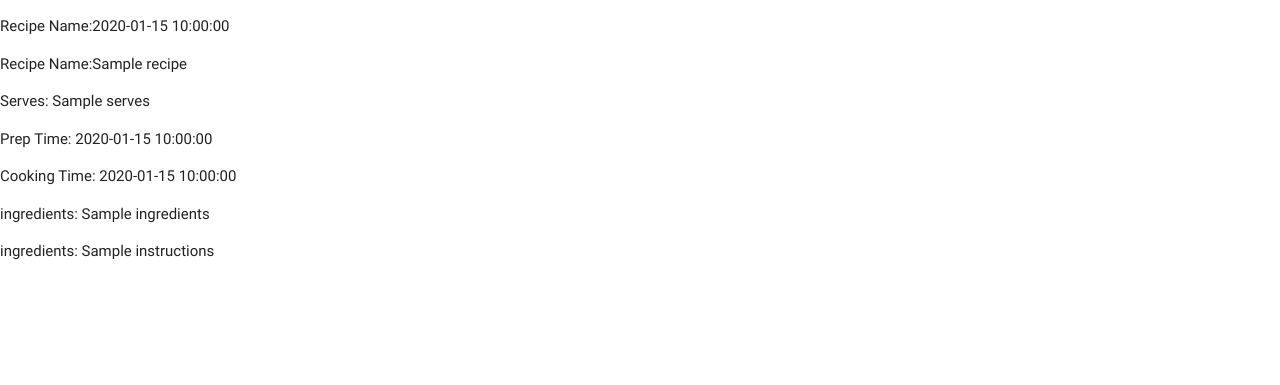
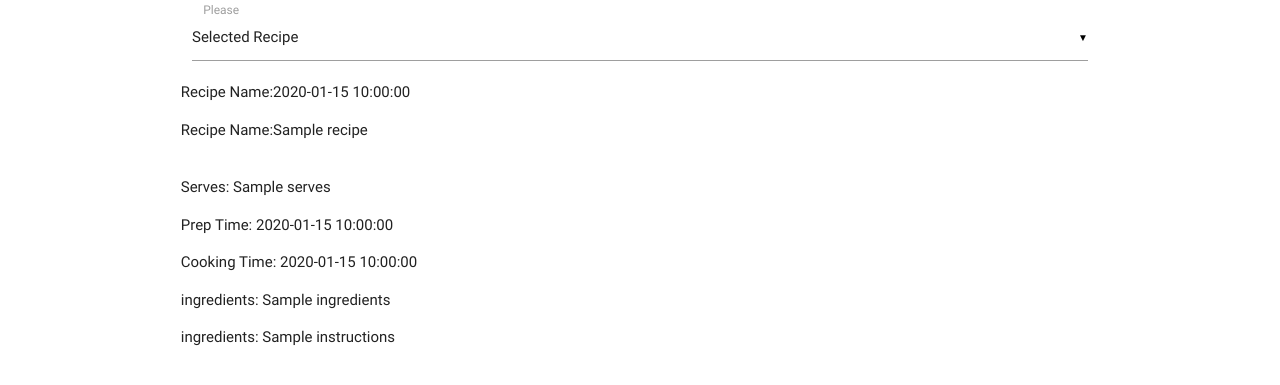
Before and after one commit to Code-Institute-Submissions/the-recipe-book-group, a Flask app: template templates/displayrecipe.html in a window 1280 px wide. Shown: the top 385 px of the page. Run offline with Flask 2, Linux system fonts and the light colour scheme; the template is opened without the code that fills it: most values are stand-ins (such as "Sample title", 1, 10 or a date in 2020); some libraries are stand-ins or nearby versions.

Commit message:
Display recipe not working

```diff
--- a/templates/addrecipe.html
+++ b/templates/addrecipe.html
@@ -1,4 +1,5 @@
 {% extends 'base.html' %}
+
 {% block content %}
 
 <div class="add_header">
--- a/templates/base.html
+++ b/templates/base.html
@@ -10,8 +10,9 @@
 
 </head>
 <body>
-
+   <div class="container">
     {% block content %} {% endblock %}
+    </div>
     <script src="https://code.jquery.com/jquery-3.5.1.min.js" integrity="sha256-9/aliU8dGd2tb6OSsuzixeV4y/faTqgFtohetphbbj0=" crossorigin="anonymous"></script>
     <script src="https://cdnjs.cloudflare.com/ajax/libs/materialize/0.100.2/js/materialize.min.js"></script>
     <!--dropdown feature code from materialize-->
--- a/templates/displayrecipe.html
+++ b/templates/displayrecipe.html
@@ -1,15 +1,37 @@
 {% extends 'base.html' %}
 
 {% block content %}
-<div class="row">
-  <p>Recipe Name:{{recipes.added_by}}</p>
- <p>Recipe Name:{{recipes.recipe_name}}</p>
 
- <p>Serves: {{ recipes.serves }} </p>
- <p>Prep Time: {{ recipes.prep_time }} </p>
- <p>Cooking Time: {{ recipes.cooking_time}} </p>
- <p>ingredients: {{recipes.ingredients}}</p>
- <p>ingredients: {{recipes.instructions}}</p>
+{% for recipe in recipes %}
 
-</div>
+ <div class="input-field col s12">
+      <select id="recipe" name="recipe_name">
+        <option value="" disabled selected>Selected Recipe</option>
+      {% for recipe in recipes %}
+      {% if recipe.recipe_name == recipe.recipe_name %}
+        <option value="{{ recipe.recipe_name }}">{{ recipe.recipe_name }}</option>
+        {% else %}
+        <option value="{{ recipe.recipe_name }}">{{ recipe.recipe_name }}</option>
+        {% endif %}
+        {% endfor %}
+      </select>
+      <label>Please</label>
+
+ <div class="row">
+  <p>Recipe Name:{{recipe.added_by}}</p>
+ <p>Recipe Name:{{recipe.recipe_name}}</p>
+ </div>
+ <div class="row">
+ <p>Serves: {{ recipe.serves }} </p>
+ <p>Prep Time: {{ recipe.prep_time }} </p>
+ <p>Cooking Time: {{ recipe.cooking_time}} </p>
+ <p>ingredients: {{recipe.ingredients}}</p>
+ <p>ingredients: {{recipe.instructions}}</p>
+ </div>
+
+  {% endfor %}
+
+
+
+
 {% endblock %}
```
Also changed, not shown: templates/searchrecipes.html (+11 -11 lines).
